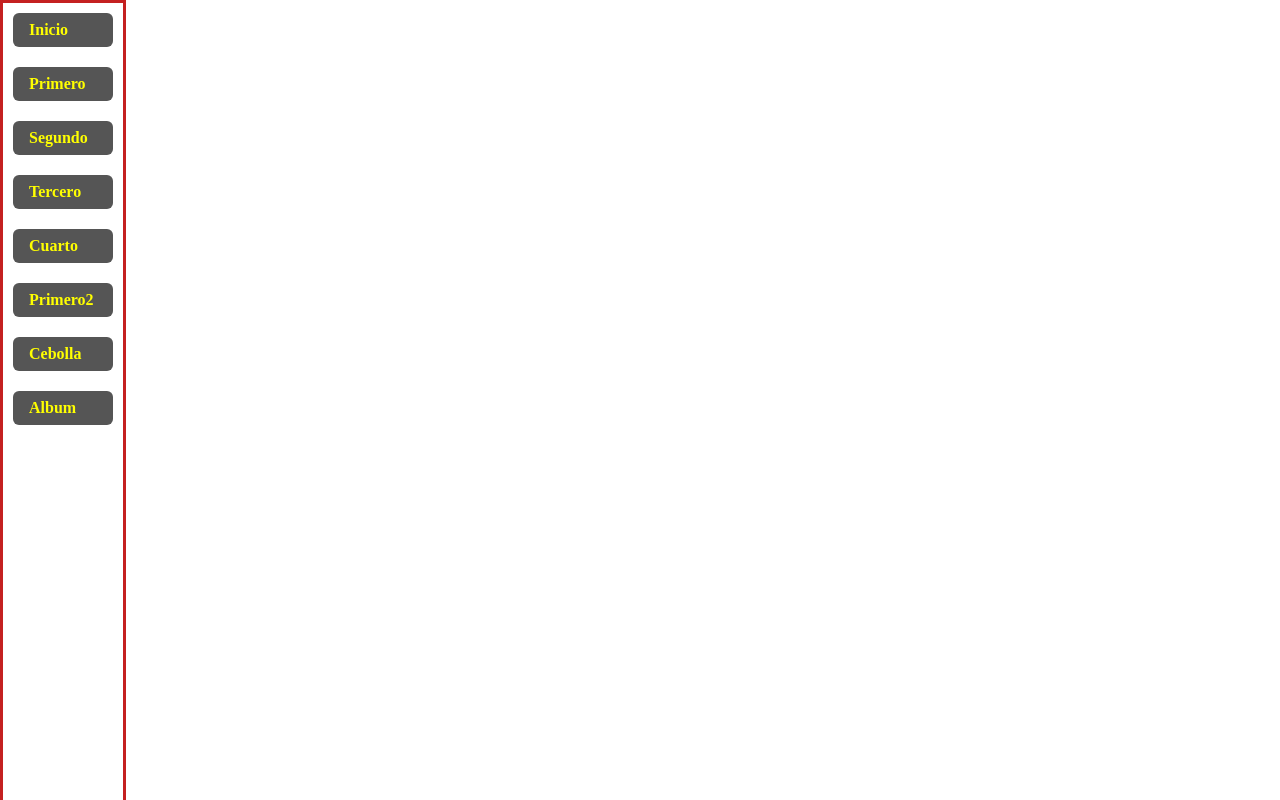
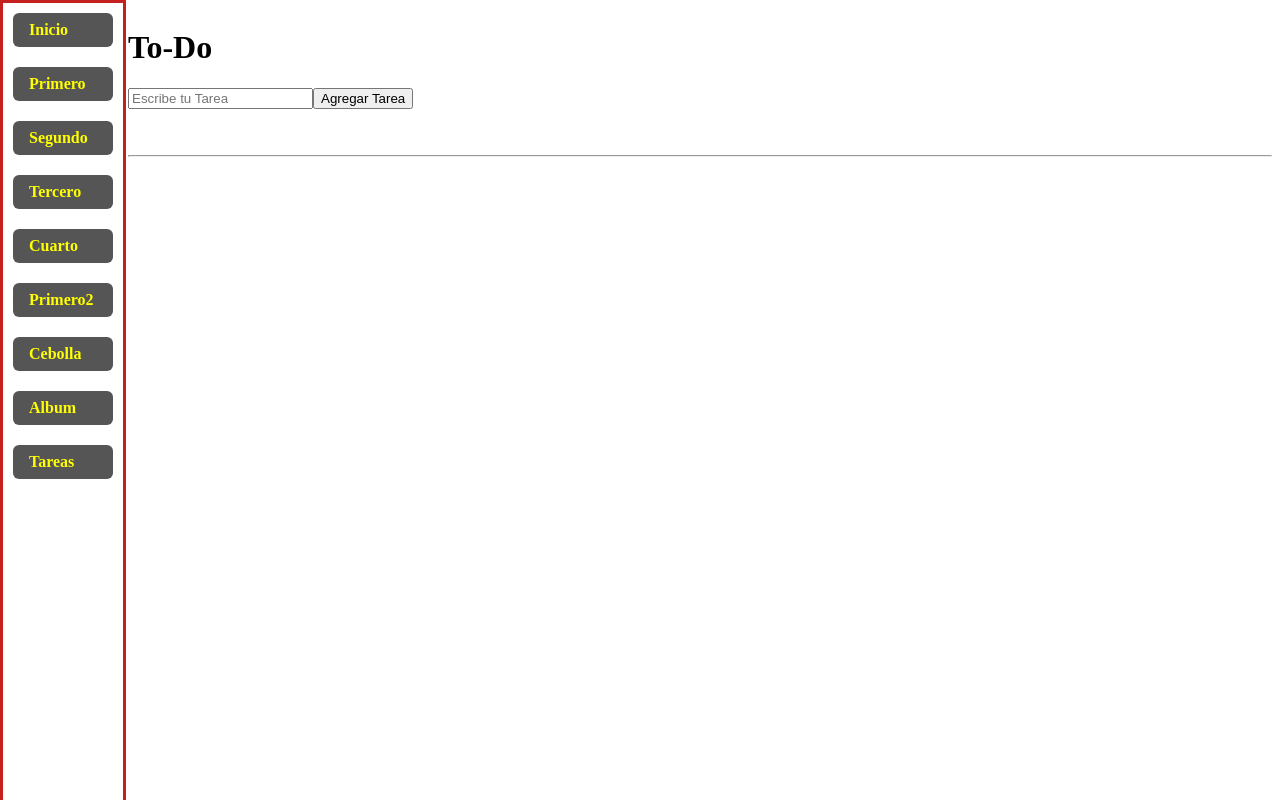
Before and after one commit to javisnei/EnrutamientoProps, a React (Vite) app: page /Tareas in a window 1280 px wide. Built offline with nearby package versions, Linux system fonts and the light colour scheme.

Commit message:
APRENDIENDO CRUD

```diff
--- a/src/App.jsx
+++ b/src/App.jsx
@@ -14,6 +14,7 @@ import styles from "./App.module.css";
 import { Cebolla } from "./components/Cebolla/Cebolla";
 import { Contador } from "./components/Contador/Contador";
 import { Album } from "./components/Album/Album";
+import { Todo } from "./components/Tareas/Todo";
 
 function App() {
   return (
@@ -33,6 +34,7 @@ function App() {
             <Route path="/error" element={<EnviaFoundOtro />} />
             <Route path="/Cebolla" element={<Cebolla />} />
             <Route path="/Album" element={<Album />} />
+            <Route path="/Tareas" element={<Todo/>} />
           </Routes>
         </div>
 
--- a/src/components/Album/Album.jsx
+++ b/src/components/Album/Album.jsx
@@ -4,12 +4,15 @@ import style from './Album.module.css'
 export const Album = () => {
     const [corazonBool, setCorazonBoll] = React.useState(true );
 
+    // lo hook o s\useStates siempre van de primeros
+    //---------------------------------------------
+
     const cambio = () =>
     {
         setCorazonBoll(!corazonBool);
     }
 
-    //---------------------------------------------
+
 
 
   return (
--- a/src/components/Menu/NavBar.jsx
+++ b/src/components/Menu/NavBar.jsx
@@ -25,6 +25,8 @@ export const NavBar = () => {
 
        <Link to="/Album" className={styles.menu}>Album</Link>
 
+             <Link to="/Tareas" className={styles.menu}>Tareas</Link>
+
     </nav>
 
   </>
--- /dev/null
+++ b/src/components/Tareas/Formulario.jsx
@@ -0,0 +1,25 @@
+import React, { useState } from 'react'
+                            //desetructuro el agrgar tarea
+export const Formulario = ({agregarTarea}) => {
+    //logica formulario
+    const[texto, setTexto] = useState("")
+
+    const handleTarea =(e)=>{
+        e.peventDefault();
+        if(texto.trim() == "") return;
+
+        agregarTarea(texto);
+        setTexto("");
+    }
+
+
+  return (
+    <form onSubmit={handleTarea}>
+    <h1>To-Do</h1>
+    <input type="text" placeholder='Escribe tu Tarea' name="tarea"
+    onChange={(e) => setTexto(e.target.value)}
+    value={texto} />
+    <button type="submit">Agregar Tarea</button>
+     </form>
+  )
+}
--- /dev/null
+++ b/src/components/Tareas/Tarea.jsx
@@ -0,0 +1,11 @@
+import React from 'react'
+
+export const Tarea = ({tarea, actualizarTarea, eliminarTarea, completarTarea}) => {
+  return (
+    <div>
+       <p>cmowc </p>
+        <p></p>
+
+    </div>
+  )
+}
--- /dev/null
+++ b/src/components/Tareas/Todo.jsx
@@ -0,0 +1,57 @@
+import React, { useState } from "react";
+import { Formulario } from "./Formulario";
+import { Tarea } from "./Tarea";
+
+export const Todo = () => {
+  const [tareas, setTareas] = useState([]);
+
+  const agregarTarea = (texto) => {
+    const nuevaTarea = {
+      id: Date.now(), //nunca se ira a repetir tomo segundos milise ....
+      texto, // ya que lo que recibe se llama igual
+      completed: false,
+    };
+
+    // actualizar mi estado con el set
+    setTareas([...tareas, nuevaTarea]);
+    // los tres puntos es para sacar copia del arreglo principal
+  };
+
+  const actualizarTarea = (id, nuevoTexto) => {
+    const actualizadas = tareas.map((t) =>
+      t.id === id ? { ...t, texto: nuevoTexto } : t
+    );
+    setTareas(actualizadas);
+  };
+
+  const eliminarTarea = (id) => {
+    const filtrada = tareas.filter((t) => t.id !== id);
+    setTareas(filtrada);
+  };
+
+  const completarTarea = (id) => {
+    const actualizadas = tareas.map((t) =>
+      t.id === id ? { ...t, completed: !t.completed } : t
+    );
+    setTareas(actualizadas);
+  };
+  return (
+    <div>
+      <Formulario agregarTarea={agregarTarea} />
+      <p></p>
+      <hr></hr>
+
+      <div>
+        {tareas.map((t) => (
+          <Tarea
+            key={t.id}
+            tarea={t}
+            actualizarTarea={actualizarTarea}
+            eliminarTarea={eliminarTarea}
+            completarTarea={completarTarea }
+          />
+        ))}
+      </div>
+    </div>
+  );
+};
```
